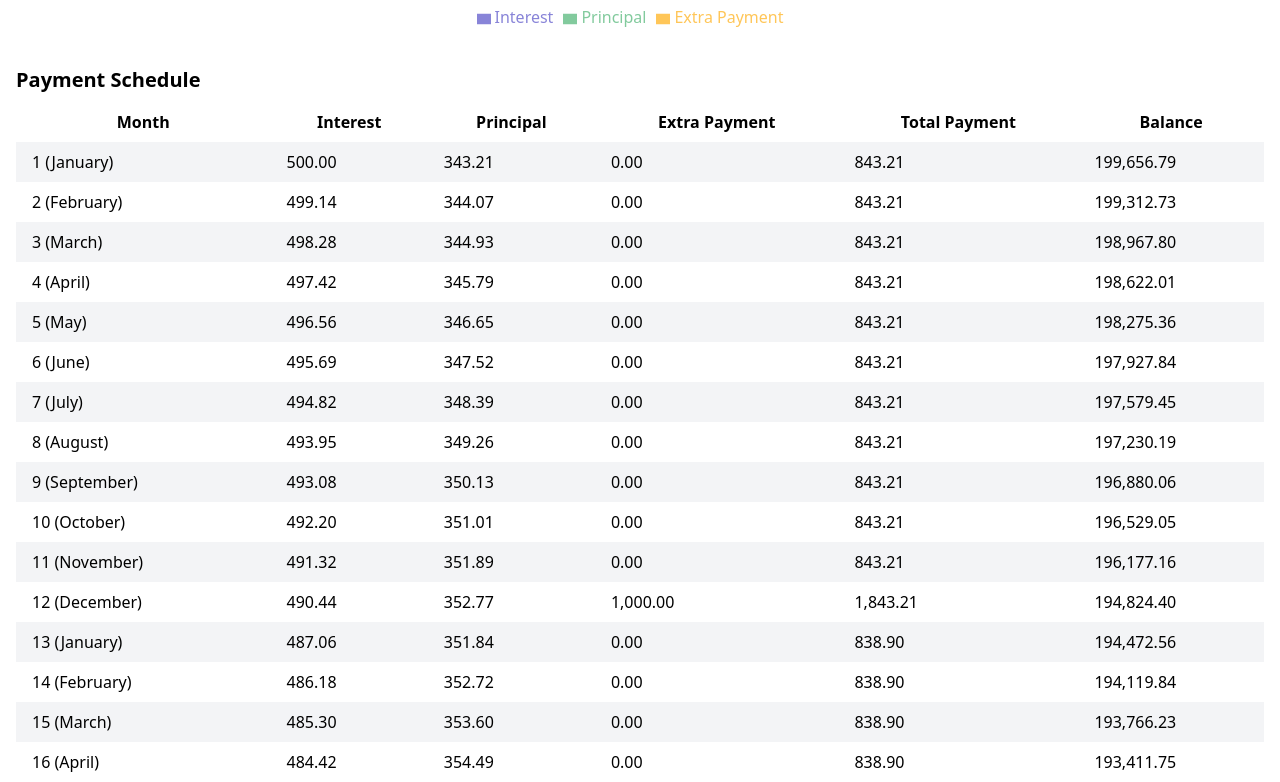
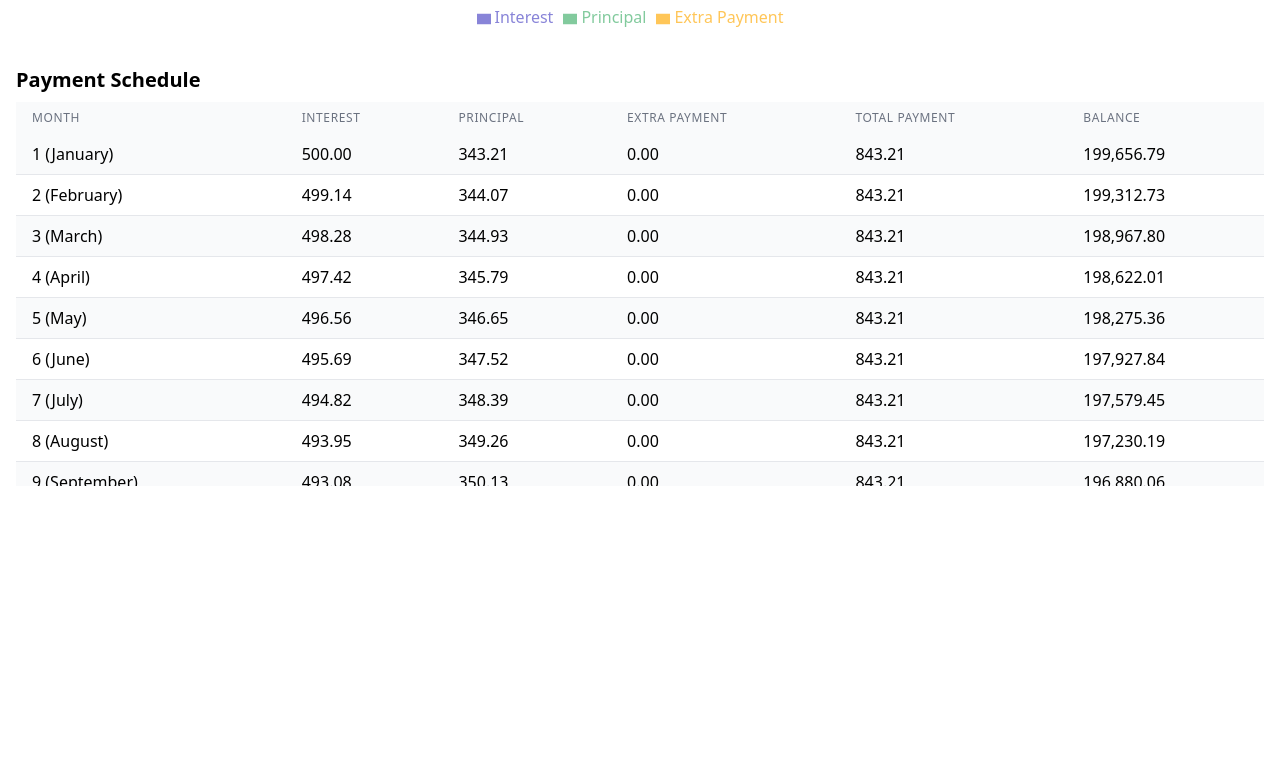
Before and after one commit to alainrk/finance, a React app: page / in a window 1280 px wide. Shown: the part 878-1660 px from the top of the page. After the commit the page ends 1380 px from the top, so only its background shows below. Built offline with nearby package versions, Linux system fonts and the light colour scheme; the HTML template or start-up script is replaced by a standard one.

Commit message:
Improve table and additional payment calculator

```diff
--- a/src/MortgageCalculator.tsx
+++ b/src/MortgageCalculator.tsx
@@ -1,4 +1,5 @@
 import React, { useState, useEffect } from "react";
+import ToggleSwitch from "./ToggleSwitch";
 import {
   BarChart,
   Bar,
@@ -7,8 +8,12 @@ import {
   Tooltip,
   Legend,
   ResponsiveContainer,
+  TooltipProps,
 } from "recharts";
-import ToggleSwitch from "./ToggleSwitch";
+import {
+  NameType,
+  ValueType,
+} from "recharts/types/component/DefaultTooltipContent";
 
 interface PaymentData {
   month: number;
@@ -65,6 +70,31 @@ const MortgageCalculator: React.FC = () => {
     calculateMortgage();
   }, [amount, interestRate, years, additionalPayment, reduceInstallments]);
 
+  const CustomTooltip = ({
+    active,
+    payload,
+    label,
+  }: TooltipProps<ValueType, NameType>) => {
+    if (active && payload && payload.length) {
+      const totalAmount = payload.reduce(
+        (sum, entry) => sum + (entry.value as number),
+        0,
+      );
+      return (
+        <div className="custom-tooltip bg-white p-4 border border-gray-300 rounded shadow">
+          <p className="label font-medium">{`${showYearlySums ? "Year" : "Month"} : ${label}`}</p>
+          {payload.map((entry, index) => (
+            <p key={index} style={{ color: entry.color }}>
+              {`${entry.name}: ${formatNumber(entry.value as number)}`}
+            </p>
+          ))}
+          <p className="font-medium mt-2">{`Total: ${formatNumber(totalAmount)}`}</p>
+        </div>
+      );
+    }
+    return null;
+  };
+
   const calculateMortgage = () => {
     const monthlyRate = interestRate / 100 / 12;
     const numberOfPayments = years * 12;
@@ -81,8 +111,23 @@ const MortgageCalculator: React.FC = () => {
 
       let extraPayment = 0;
       if (month % 12 === 0) {
-        extraPayment = additionalPayment;
+        // Calculate the remaining balance after the regular payment
+        const remainingBalance = balance - principal;
+
+        // Determine the extra payment, not exceeding the remaining balance
+        extraPayment = Math.min(additionalPayment, remainingBalance);
       }
+
+      // Adjust the principal payment if it's the last payment or if extra payment pays off the loan
+      const totalPayment = principal + extraPayment;
+      if (totalPayment > balance) {
+        principal = balance - extraPayment;
+      }
+
+      balance -= principal + extraPayment;
+
+      // Ensure balance doesn't go below zero
+      balance = Math.max(0, balance);
 
       if (reduceInstallments && month > 12 && additionalPayment > 0) {
         // Recalculate monthly payment
@@ -90,12 +135,7 @@ const MortgageCalculator: React.FC = () => {
         monthlyPayment =
           (balance * monthlyRate * Math.pow(1 + monthlyRate, remainingMonths)) /
           (Math.pow(1 + monthlyRate, remainingMonths) - 1);
-        principal = monthlyPayment - interest;
       }
-
-      balance -= principal + extraPayment;
-
-      if (balance < 0) balance = 0;
 
       data.push({
         month,
@@ -152,6 +192,7 @@ const MortgageCalculator: React.FC = () => {
             <input
               type="number"
               step={5000}
+              min={1000}
               value={amount}
               onChange={(e) => setAmount(Number(e.target.value))}
               className="mt-1 block w-full rounded-md border-gray-300 shadow-sm focus:border-indigo-300 focus:ring focus:ring-indigo-200 focus:ring-opacity-50"
@@ -163,7 +204,8 @@ const MortgageCalculator: React.FC = () => {
               type="number"
               value={interestRate}
               onChange={(e) => setInterestRate(Number(e.target.value))}
-              step="0.1"
+              step={0.1}
+              min={0.1}
               className="mt-1 block w-full rounded-md border-gray-300 shadow-sm focus:border-indigo-300 focus:ring focus:ring-indigo-200 focus:ring-opacity-50"
             />
           </label>
@@ -172,6 +214,8 @@ const MortgageCalculator: React.FC = () => {
             <input
               type="number"
               value={years}
+              min={1}
+              max={100}
               onChange={(e) => setYears(Number(e.target.value))}
               className="mt-1 block w-full rounded-md border-gray-300 shadow-sm focus:border-indigo-300 focus:ring focus:ring-indigo-200 focus:ring-opacity-50"
             />
@@ -181,6 +225,7 @@ const MortgageCalculator: React.FC = () => {
             <input
               type="number"
               step={1000}
+              min={0}
               value={additionalPayment}
               onChange={(e) => setAdditionalPayment(Number(e.target.value))}
               className="mt-1 block w-full rounded-md border-gray-300 shadow-sm focus:border-indigo-300 focus:ring focus:ring-indigo-200 focus:ring-opacity-50"
@@ -259,6 +304,7 @@ const MortgageCalculator: React.FC = () => {
               }
             />
             <Legend />
+            <Tooltip content={<CustomTooltip />} />
             <Bar
               dataKey="interest"
               stackId="a"
@@ -273,42 +319,57 @@ const MortgageCalculator: React.FC = () => {
             />
             <Bar dataKey="extraPayment" fill="#ffc658" name="Extra Payment" />
           </BarChart>
-        </ResponsiveContainer>{" "}
+        </ResponsiveContainer>
       </div>
       <div className="mt-8">
         <h2 className="text-xl font-semibold mb-2">Payment Schedule</h2>
         <div className="overflow-x-auto">
+          <div className="max-h-96 overflow-y-auto">
             <table className="min-w-full bg-white">
-            <thead>
+              <thead className="bg-gray-50 sticky top-0 z-10">
                 <tr>
-                <th className="px-4 py-2">Month</th>
-                <th className="px-4 py-2">Interest</th>
-                <th className="px-4 py-2">Principal</th>
-                <th className="px-4 py-2">Extra Payment</th>
-                <th className="px-4 py-2">Total Payment</th>
-                <th className="px-4 py-2">Balance</th>
+                  <th className="px-4 py-2 text-left text-xs font-medium text-gray-500 uppercase tracking-wider">
+                    Month
+                  </th>
+                  <th className="px-4 py-2 text-left text-xs font-medium text-gray-500 uppercase tracking-wider">
+                    Interest
+                  </th>
+                  <th className="px-4 py-2 text-left text-xs font-medium text-gray-500 uppercase tracking-wider">
+                    Principal
+                  </th>
+                  <th className="px-4 py-2 text-left text-xs font-medium text-gray-500 uppercase tracking-wider">
+                    Extra Payment
+                  </th>
+                  <th className="px-4 py-2 text-left text-xs font-medium text-gray-500 uppercase tracking-wider">
+                    Total Payment
+                  </th>
+                  <th className="px-4 py-2 text-left text-xs font-medium text-gray-500 uppercase tracking-wider">
+                    Balance
+                  </th>
                 </tr>
               </thead>
-            <tbody>
+              <tbody className="bg-white divide-y divide-gray-200">
                 {mortgageData.map((payment, index) => (
                   <tr
                     key={index}
-                  className={index % 2 === 0 ? "bg-gray-100" : ""}
+                    className={index % 2 === 0 ? "bg-gray-50" : ""}
                   >
-                  <td className="px-4 py-2">{`${payment.month} (${payment.monthName})`}</td>
-                  <td className="px-4 py-2">
+                    <td className="px-4 py-2 whitespace-nowrap">{`${payment.month} (${payment.monthName})`}</td>
+                    <td className="px-4 py-2 whitespace-nowrap">
                       {formatNumber(payment.interest)}
                     </td>
-                  <td className="px-4 py-2">
+                    <td className="px-4 py-2 whitespace-nowrap">
                       {formatNumber(payment.principal)}
                     </td>
-                  <td className="px-4 py-2">
+                    <td className="px-4 py-2 whitespace-nowrap">
                       {formatNumber(payment.extraPayment)}
                     </td>
-                  <td className="px-4 py-2">
+                    <td className="px-4 py-2 whitespace-nowrap">
                       {formatNumber(payment.totalPayment)}
                     </td>
-                  <td className="px-4 py-2">{formatNumber(payment.balance)}</td>
+                    <td className="px-4 py-2 whitespace-nowrap">
+                      {formatNumber(payment.balance)}
+                    </td>
                   </tr>
                 ))}
               </tbody>
@@ -316,6 +377,7 @@ const MortgageCalculator: React.FC = () => {
           </div>
         </div>
       </div>
+    </div>
   );
 };
 
--- a/src/index.css
+++ b/src/index.css
@@ -21,3 +21,11 @@
 .toggle-label {
   transition: background-color 0.3s;
 }
+.sticky {
+  position: -webkit-sticky;
+  position: sticky;
+}
+
+thead th {
+  background-color: #f9fafb; /* This should match the bg-gray-50 color */
+}
```
Lines whose indentation alone changed are shown as unchanged.
